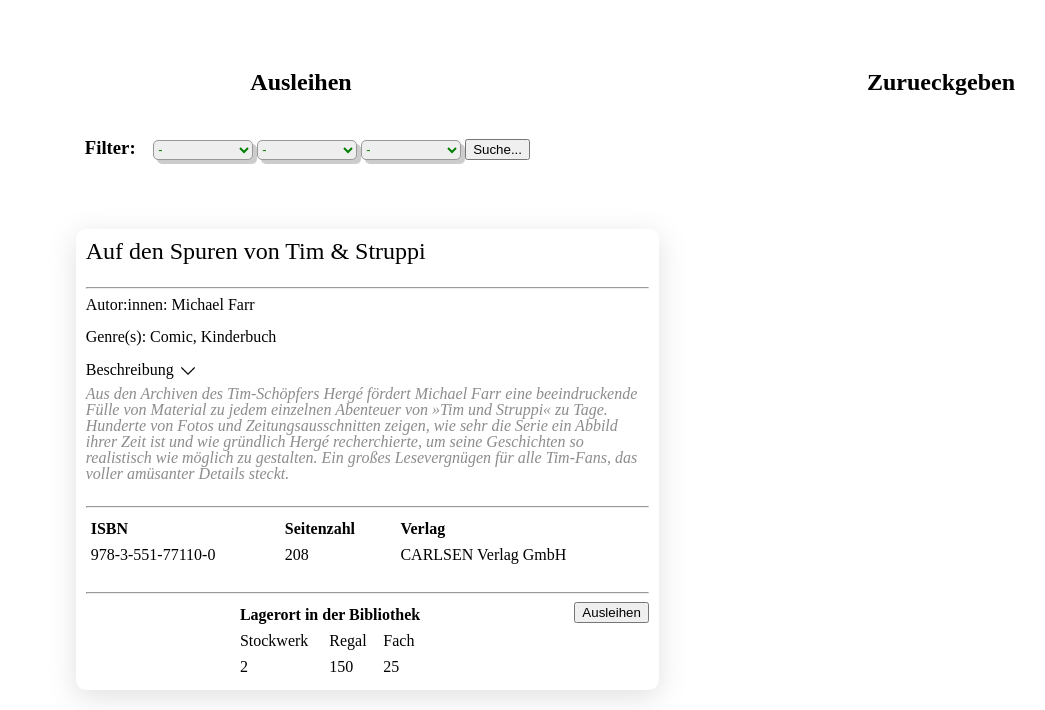
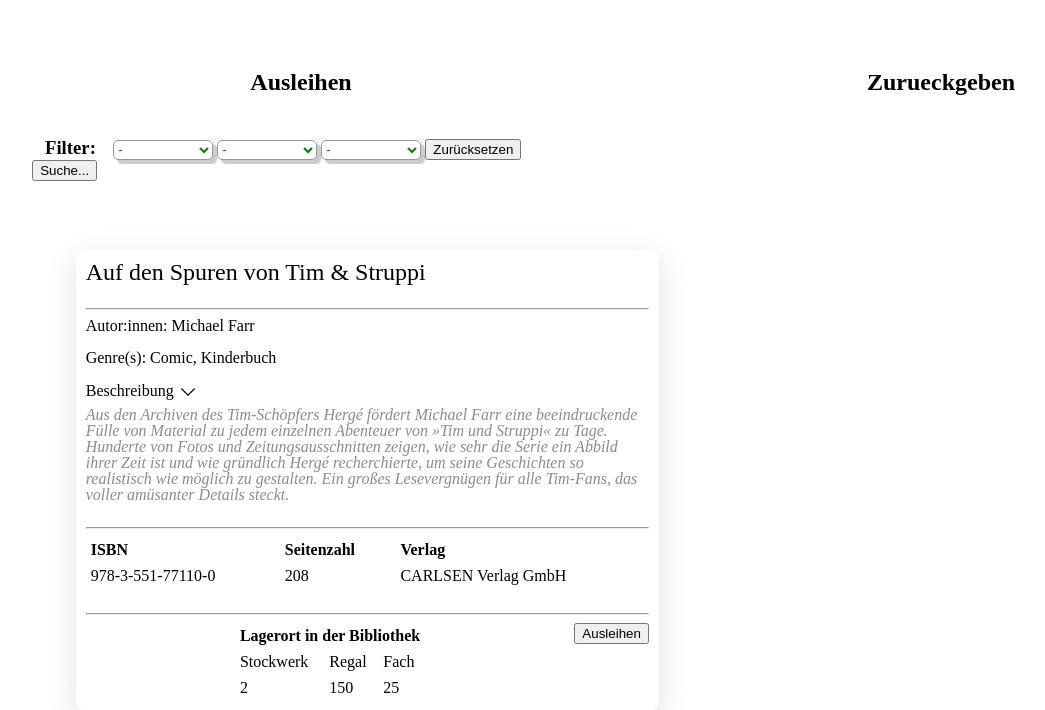
Before and after one commit to jakobmichael/database-project, a PHP site: page / in a window 1280 px wide. Shown: the top 710 px of the page, without its empty margins (19-1064 px from the left). Run offline with PHP 8.4, Linux system fonts and the light colour scheme; data comes from the database, SQL or seed files in the repository; data that the repository does not hold is empty.

Commit message:
added button and some css

```diff
--- a/src/css/index.css
+++ b/src/css/index.css
@@ -15,7 +15,7 @@ select{
     border: 1px solid #999;
     font-size: 13px;
     color: #008000;
-    background-color: #eee;
+    background-color: #ffffff;
     border-radius: 5px;
     box-shadow: 4px 4px #ccc;
 }
--- a/src/includes/ausleihFilter.php
+++ b/src/includes/ausleihFilter.php
@@ -60,6 +60,6 @@
             }
         ?>
       </select>
-
+    <button type="reset">Zurücksetzen</button>
     <button type="submit">Suche...</button>
 </form>
```
